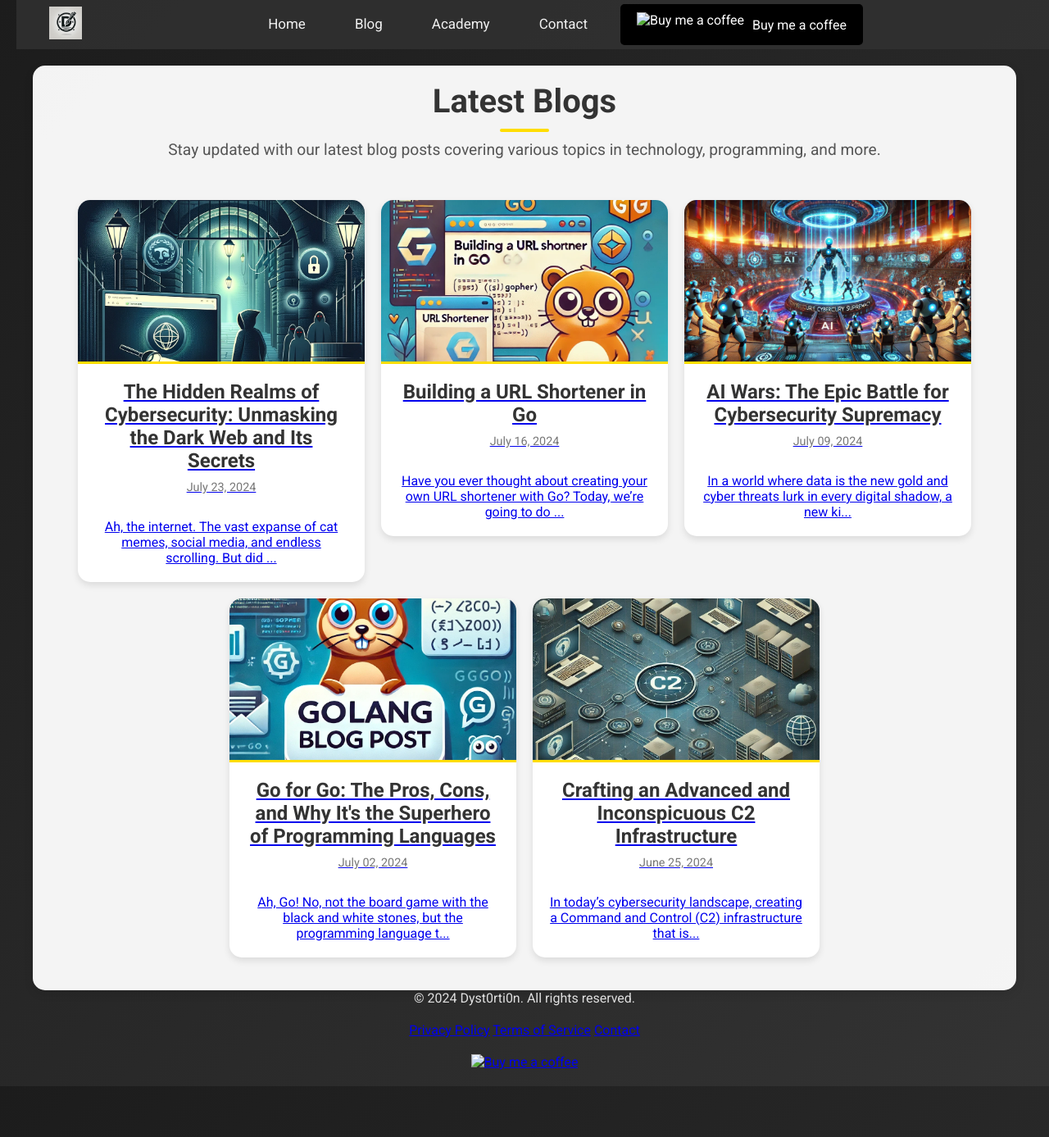
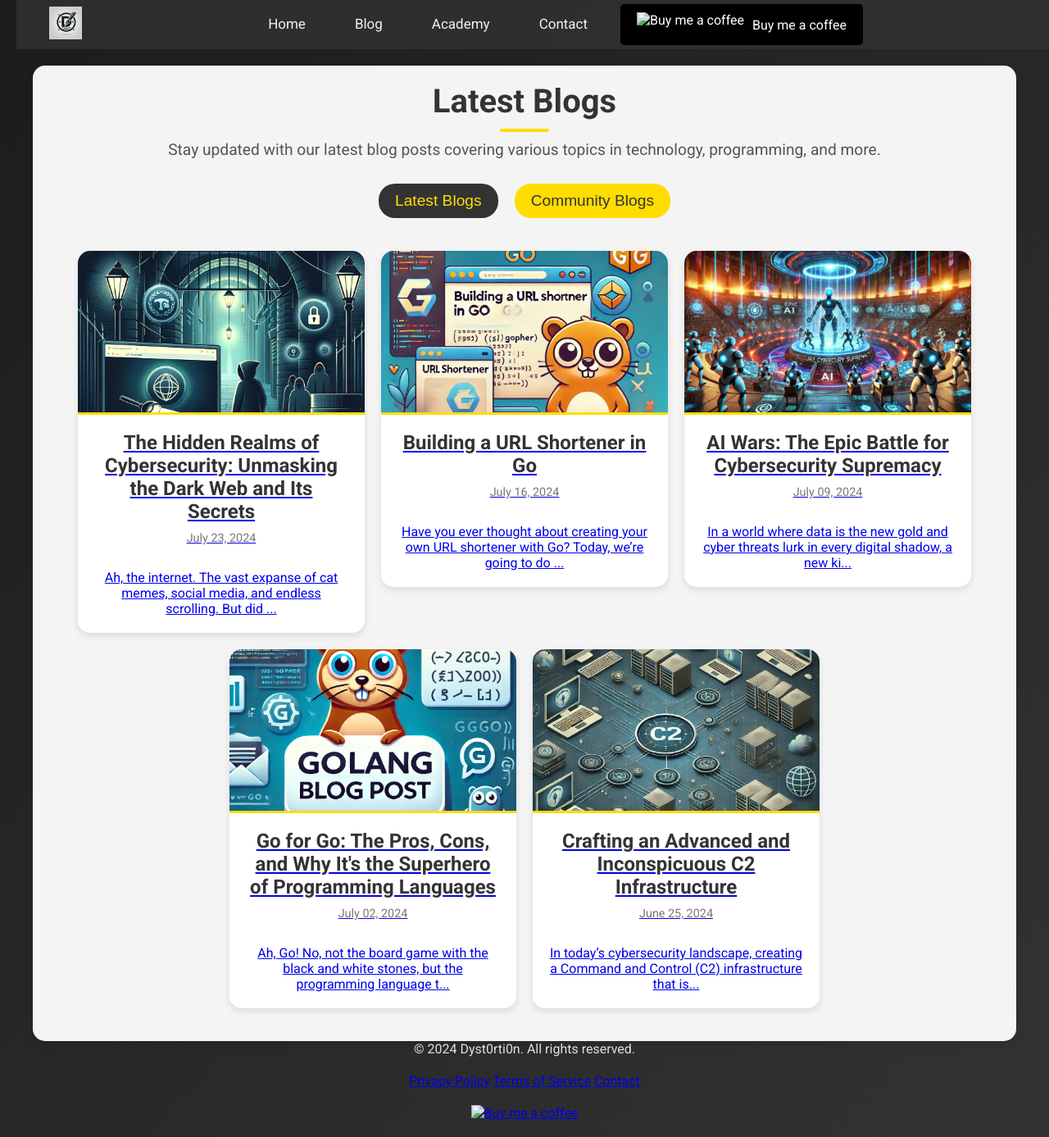
Before and after one commit to Dyst0rti0n/Dyst0rti0n.github.io, a Jekyll site: the page built from blog.html, in a window 1280 px wide and 1387 px high. Shown: the whole window at 82% size. Built offline with Jekyll 4.4.1, drawn with Linux system fonts in a browser that asks for light colours.

Commit message:
Testing community posts

```diff
--- a/assets/css/blog.css
+++ b/assets/css/blog.css
@@ -39,6 +39,30 @@
     font-size: 1.2em;
     margin-bottom: 30px;
     color: #555;
+  }
+
+  /* Toggle Button Styles */
+  .toggle-button-container {
+    display: flex;
+    justify-content: center;
+    margin-bottom: 20px;
+  }
+
+  .toggle-button {
+    background: #ffdd00;
+    border: none;
+    border-radius: 20px;
+    padding: 10px 20px;
+    cursor: pointer;
+    font-size: 1.2em;
+    color: #333;
+    transition: background 0.3s, color 0.3s;
+    margin: 0 10px;
+  }
+
+  .toggle-button.active {
+    background: #333;
+    color: #ffdd00;
   }
 
   /* Blog Page Styles */
--- a/blog.html
+++ b/blog.html
@@ -10,8 +10,17 @@
     <div class="page-container">
         <h1 class="page-title">Latest Blogs</h1>
         <p class="page-description">Stay updated with our latest blog posts covering various topics in technology, programming, and more.</p>
-        <div class="blog-container">
+
+        <!-- Toggle Button -->
+        <div class="toggle-button-container">
+            <button id="latest-blogs-btn" class="toggle-button active" onclick="toggleBlogs('latest')">Latest Blogs</button>
+            <button id="community-blogs-btn" class="toggle-button" onclick="toggleBlogs('community')">Community Blogs</button>
+        </div>
+
+        <!-- Latest Blogs Section -->
+        <div id="latest-blogs" class="blog-container">
             {% for post in site.posts %}
+            {% unless post.path contains '/com-blogs/' %}
             <a href="{{ post.url }}" class="blog-card-link">
                 <div class="blog-card">
                     <img src="{{ post.image }}" alt="{{ post.title }}">
@@ -22,7 +31,47 @@
                     </div>
                 </div>
             </a>
+            {% endunless %}
+            {% endfor %}
+        </div>
+
+        <!-- Community Blogs Section -->
+        <div id="community-blogs" class="blog-container" style="display: none;">
+            {% for post in site.posts %}
+            {% if post.path contains '/com-blogs/' %}
+            <a href="{{ post.url }}" class="blog-card-link">
+                <div class="blog-card">
+                    <img src="{{ post.image }}" alt="{{ post.title }}">
+                    <div class="blog-card-content">
+                        <h2 class="blog-card-title">{{ post.title }}</h2>
+                        <p class="blog-card-date">{{ post.date | date: "%B %d, %Y" }}</p>
+                        <p class="blog-card-excerpt">{{ post.excerpt | truncate: 100 }}</p>
+                    </div>
+                </div>
+            </a>
+            {% endif %}
             {% endfor %}
         </div>
     </div>
+
+    <script>
+        function toggleBlogs(view) {
+            const latestBtn = document.getElementById('latest-blogs-btn');
+            const communityBtn = document.getElementById('community-blogs-btn');
+            const latestBlogs = document.getElementById('latest-blogs');
+            const communityBlogs = document.getElementById('community-blogs');
+
+            if (view === 'latest') {
+                latestBlogs.style.display = 'flex';
+                communityBlogs.style.display = 'none';
+                latestBtn.classList.add('active');
+                communityBtn.classList.remove('active');
+            } else {
+                latestBlogs.style.display = 'none';
+                communityBlogs.style.display = 'flex';
+                latestBtn.classList.remove('active');
+                communityBtn.classList.add('active');
+            }
+        }
+    </script>
 </body>
```
Also changed, not shown: _posts/com-blogs/2024-07-23-test-blog.md (added, +13 -0 lines).
